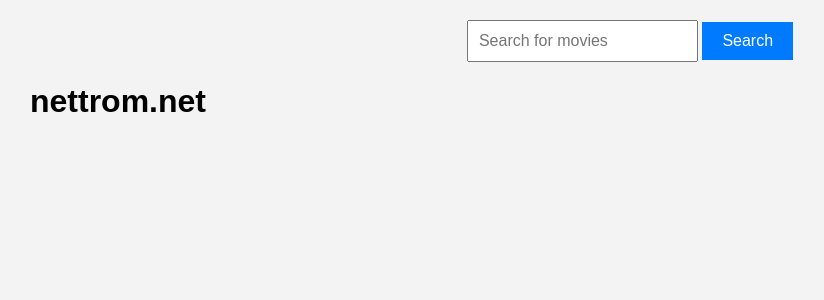
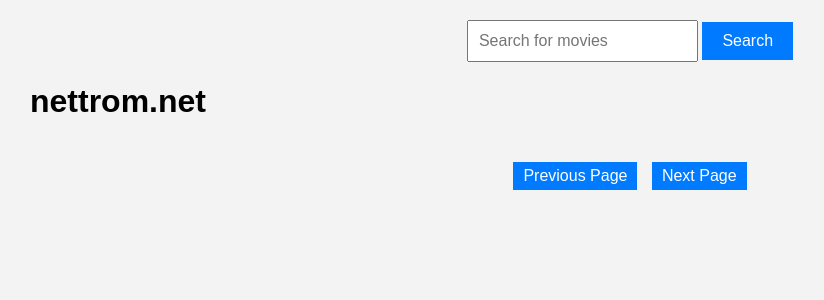
Before and after one commit to iuhttthuong/lab7, a FastAPI app: page /welcome in a window 1280 px wide. Shown: the top 300 px of the page, without its empty margins (10-834 px from the left). Run offline with FastAPI, Linux system fonts and the light colour scheme; the visitor is signed in with stand-in values (Sample User, id 1).

Commit message:
Update welcome.html
Thêm next page và prev page

```diff
--- a/fastapi-with-google-oauth/templates/welcome.html
+++ b/fastapi-with-google-oauth/templates/welcome.html
@@ -59,6 +59,19 @@
             border: none;
             cursor: pointer;
         }
+        .pagination {
+            margin-top: 20px;
+            text-align: center;
+        }
+        .pagination button {
+            padding: 5px 10px;
+            margin: 0 5px;
+            font-size: 16px;
+            background-color: #007bff;
+            color: #fff;
+            border: none;
+            cursor: pointer;
+        }
     </style>
 </head>
 <body>
@@ -71,18 +84,40 @@
         </div>
         <h1>nettrom.net</h1>
         <div class="movies"></div>
+        <div class="pagination" id="pagination">
+            <button id="prevPage">Previous Page</button>
+            <button id="nextPage">Next Page</button>
+        </div>
     </div>
 
     <script>
         const API_KEY = 'api_key=1cf50e6248dc270629e802686245c2c8';
         const BASE_URL = 'https://api.themoviedb.org/3';
         const IMG_URL = 'https://image.tmdb.org/t/p/w500';
+
+        function getTotalPages() {
+          fetch(BASE_URL + '/discover/movie?' + API_KEY)
+            .then(response => response.json())
+            .then(data => {
+              totalPages = data.total_pages;
+              updatePaginationButtons();
+            })
+            .catch(error => {
+              console.error('Error fetching total pages:', error);
+            });
+        }
+
+
+
         let currentPage = 1;
+        let totalPages = getTotalPages();;
+
         const moviesContainer = document.querySelector('.movies');
         const searchForm = document.getElementById('searchForm');
         const searchInput = document.getElementById('searchInput');
         const prevPageBtn = document.getElementById('prevPage');
         const nextPageBtn = document.getElementById('nextPage');
+
         function fetchMovies(url) {
             fetch(url)
                 .then(response => response.json())
@@ -139,7 +174,21 @@
             }
         });
 
+        prevPageBtn.addEventListener('click', function() {
+            if (currentPage > 1) {
+                currentPage--;
+                fetchMovies(BASE_URL + '/discover/movie?sort_by=popularity.desc&' + API_KEY + '&page=' + currentPage);
+                updatePaginationButtons();
+            }
+        });
 
+        nextPageBtn.addEventListener('click', function() {
+            if (currentPage < totalPages) {
+                currentPage++;
+                fetchMovies(BASE_URL + '/discover/movie?sort_by=popularity.desc&' + API_KEY + '&page=' + currentPage);
+                updatePaginationButtons();
+            }
+        });
     </script>
 </body>
 </html>
```
